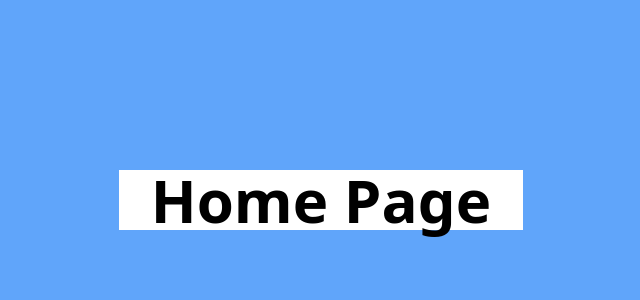
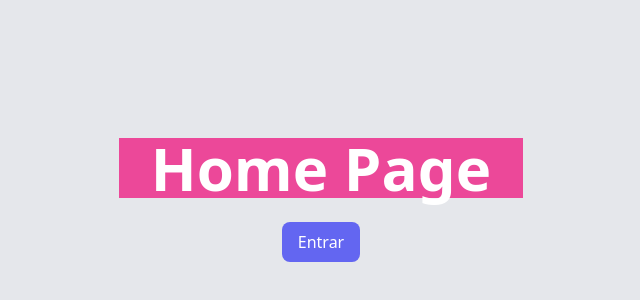
Before and after one commit to devempreendedor/next-boilerplate, a Next.js app: page / in a window 1280 px wide. Shown: the part 200-500 px from the top of the page, without its empty margins (319-959 px from the left). Built offline with nearby package versions, Linux system fonts and the light colour scheme.

Commit message:
refactor: add button in homepage

```diff
--- a/src/pages/index.tsx
+++ b/src/pages/index.tsx
@@ -1,7 +1,14 @@
+import { Button } from '@components/ui'
+
 const HomePage = () => {
   return (
-    <main className="h-screen bg-blue-400 flex items-center justify-center">
-      <h1 className="text-6xl font-semibold bg-white px-8">Home Page</h1>
+    <main className="h-screen bg-gray-200 flex flex-col items-center justify-center">
+      <h1 className="text-6xl font-semibold bg-pink-500 px-8 text-white">
+        Home Page
+      </h1>
+      <div className="mt-6">
+        <Button>Entrar</Button>
+      </div>
     </main>
   )
 }
```
